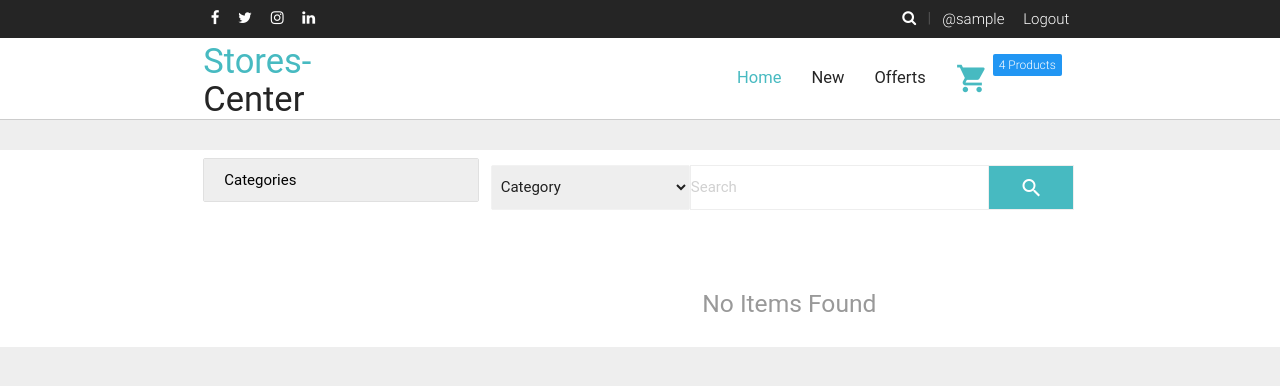
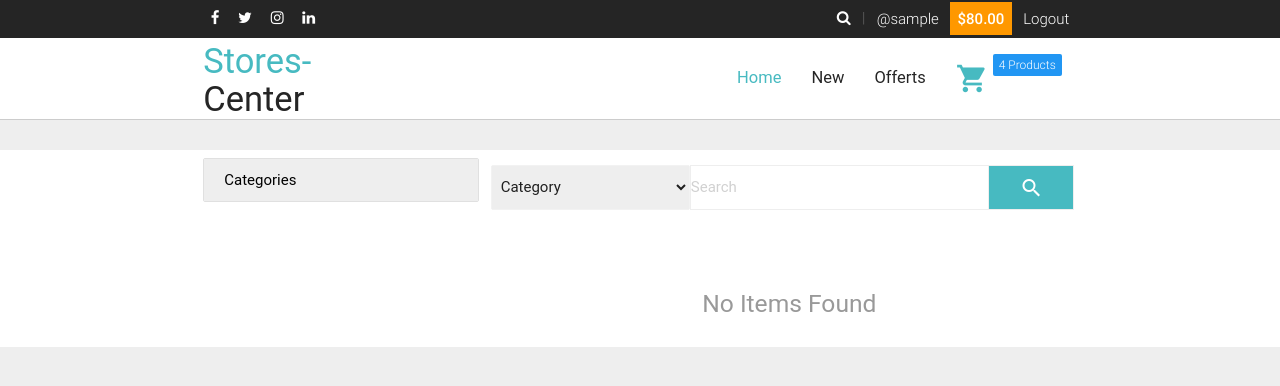
Before and after one commit to moisesdelacruz/stores_center, a Django app: page / in a window 1280 px wide. Shown: the top 386 px of the page. Run offline with Django 3.2, Linux system fonts and the light colour scheme; the visitor is signed in with stand-in values (Sample User, id 1); data that the repository does not hold is empty; some libraries are stand-ins or nearby versions; some web fonts are replaced.

Commit message:
tamplates/base.html > add money user

```diff
--- a/templates/base.html
+++ b/templates/base.html
@@ -24,6 +24,7 @@
               <li><a href="{% url 'auth:signup' %}">Signup</a></li>
             {% else %}
               <li><a href="{% url 'users:profile' request.user.username %}">@{{ request.user.username }}</a></li>
+              <li><a href="#!" class="orange"><strong>${{ request.user.money }}</strong></a></li>
               <li><a href="{% url 'auth:logout' %}">Logout</a></li>
             {% endif %}
           </ul>
```
